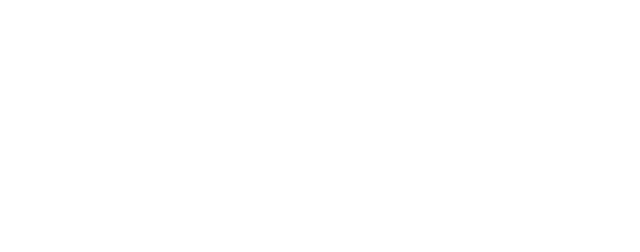
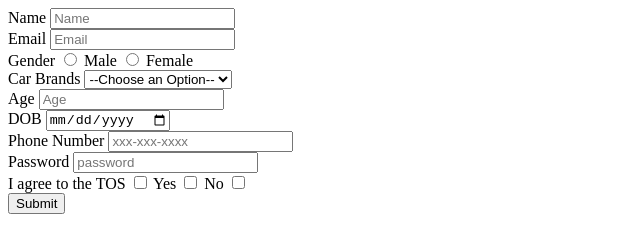
Before and after one commit to acciojob/signup-form-car-manasiTayade23, a website: page main.html in a window 1280 px wide. Shown: the whole page, without its empty margins (0-640 px from the left). Drawn offline with Linux system fonts and the light colour scheme.

Commit message:
created a submission

```diff
--- a/main.html
+++ b/main.html
@@ -10,7 +10,50 @@
 	<!-- the entire body must be written by student -->
     <script type="text/javascript" src="./script.js">
 </script>
+<form method="post">
+  <lable for="name" >Name</lable>
+    <input type="text" id="#name"  placeholder="Name" required>
+    <br>
+    <lable for="email">Email</lable>
+    <input type="email" id="email"  placeholder="Email" required>
+    <br>
+    <lable for="gender">Gender</lable>
+    <input type="radio" id="#gender" required>
+    <lable for="gender_m" name="gender">Male</lable>
+    <input type="radio" >
+    <lable for="gender_f" name="gender">Female</lable>
+    <br>
+    <lable for="cars">Car Brands</lable>
+    <select name="cars" id="cars" required>
+    <option value ="choose">--Choose an Option--</option>
+    <option value="bmw">BMW</option>
+    <option value="audi">Audi</option>
+    <option value="mercedez">Mercedez</option>
+  </select>
+  <br>
+    <lable for="age">Age</lable>
+    <input type="number" id="#age"  placeholder="Age" required>
+    <br>
+    <lable for="dob">DOB</lable>
+    <input type="date" id="#dob" required>
+    <br>
+    <lable for="tel">Phone Number</lable>
+    <input type="tel" id="tel" placeholder="xxx-xxx-xxxx" >
+    <br>
+    <lable for="password">Password</lable>
+    <input type="password" id="#password" placeholder="password" required>
+    <br>
+    <lable for="tos">I agree to the TOS</lable>
+    <input type="checkbox" id="#tos" required>
+    <lable for="yes">Yes</lable>
+    <input type="checkbox" id="#tos">
+    <label for="no">No</label>
+    <input type="checkbox" id="#tos">
+    <br>
 
+    <input type="submit">
+
+    </form>
 </body>
 
 </html>
```
